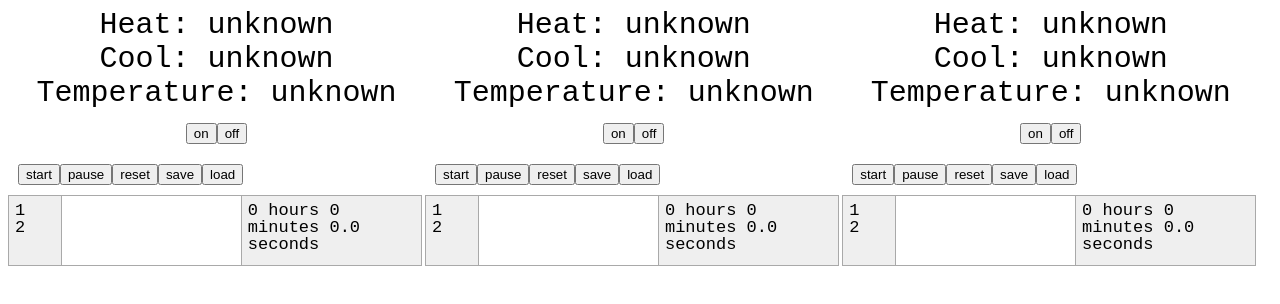
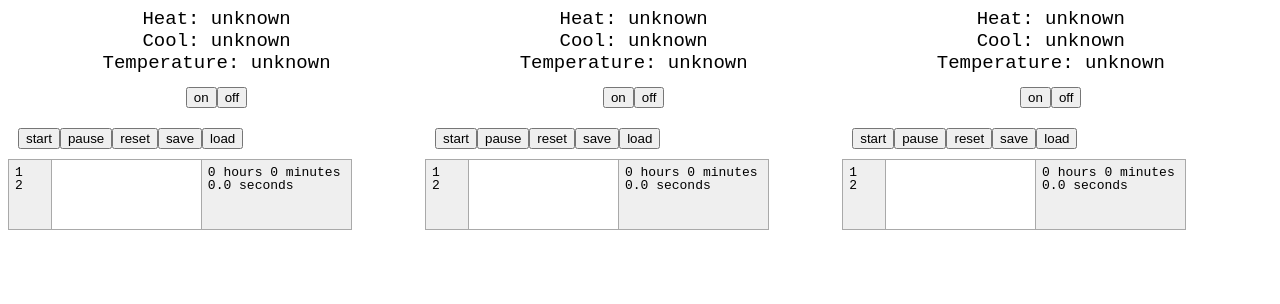
Before and after one commit to colourhigh/Hygrothermorgraphs, a plain HTML site: page Ether_Relay2/index.html in a window 1280 px wide. Drawn offline with nearby package versions, Linux system fonts and the light colour scheme; no server answers.

Commit message:
Fixed tweens, temp_tweens, resized things, fixed total time calc

```diff
--- a/Ether_Relay2/index.html
+++ b/Ether_Relay2/index.html
@@ -3,7 +3,7 @@
     <head>
     <meta http-equiv='Content-Type' content='text/html; charset=UTF-8'>
     <script src='http://code.jquery.com/jquery-1.11.1.min.js'></script>
-    <script src='http://localhost:8000/main.js'></script>
+    <script src='main.js'></script>
     <title>Hygrothermograph</title>
     </head>
     <body>
--- a/Ether_Relay2/main.js
+++ b/Ether_Relay2/main.js
@@ -64,6 +64,20 @@ $(document).ready(function() {
             return [temp_map[temp_map.length - 1][1], temp_map[temp_map.length - 1][2]];
         }
 
+        function getFloat(input) {
+            var float = parseFloat(input);
+            if (Number.isNaN(float)) {
+                throw 'error, bad number';
+            }
+            return float;
+        }
+
+        function formatDuration(seconds) {
+            var hours = parseInt(seconds / 3600, 10);
+            var minutes = parseInt(seconds / 60, 10) % 60;
+            return hours + ' hours ' + minutes + ' minutes ' + (seconds % 60).toFixed(1) + ' seconds';
+        }
+
     var Machine = function() {
         this.pc = 0;
         this.program = [];
@@ -86,9 +100,9 @@ $(document).ready(function() {
         off2 = getFloat(off2);
         steps = getFloat(steps);
         for (var i = 0; i < steps; i++) {
-            this.program.push('on');
+            this.program.push('heat_on');
             this.program.push(on1 + (on2 - on1) / steps * i);
-            this.program.push('off');
+            this.program.push('heat_off');
             this.program.push(off1 + (off2 - off1) / steps * i);
         }
     }
@@ -98,7 +112,7 @@ $(document).ready(function() {
         var pair = getTemp(temp);
         var length = pair[0] + pair[1];
         for (var i = 0; i < duration; i += length) {
-            [].push.apply(this.program, ['on', pair[0], 'off', pair[1]]);
+            [].push.apply(this.program, ['heat_on', pair[0], 'heat_off', pair[1]]);
         }
     }
 
@@ -108,7 +122,7 @@ $(document).ready(function() {
         var pair2 = getTemp(temp2);
         var ave_duration = (Math.abs(pair1[0] + pair1[1]) / 2 + Math.abs(pair2[0] + pair2[1]) / 2);
         // tween is responsible for most of the error in timing
-        machine.tween(pair1[0], pair1[1], pair2[0], pair2[1], duration / ave_duration);
+        this.tween(pair1[0], pair1[1], pair2[0], pair2[1], duration / ave_duration);
     };
 
 
@@ -214,6 +228,7 @@ $(document).ready(function() {
                         break;
                     case "stop":
                     default:
+                        console.log(machine.program[machine.pc - 1]);
                         finished = true;
                 }
             }
@@ -263,21 +278,6 @@ $(document).ready(function() {
             pause();
             parse();
         }
-
-        function getFloat(input) {
-            var float = parseFloat(input);
-            if (Number.isNaN(float)) {
-                throw 'error, bad number';
-            }
-            return float;
-        }
-
-        function formatDuration(seconds) {
-            var hours = parseInt(seconds / 3600, 10);
-            var minutes = parseInt(seconds / 60, 10) % 60;
-            return hours + ' hours ' + minutes + ' minutes ' + (seconds % 60).toFixed(1) + ' seconds';
-        }
-
 
         function parse() {
             machine = new Machine();
@@ -379,7 +379,6 @@ $(document).ready(function() {
                 }
             });
             machine.program.push('stop');
-            console.log(machine.program);
             output.html(status.join('<br/>'));
             if (!errored) {
                 var duration = formatDuration(simulate(machine.clone()).duration);
@@ -391,7 +390,7 @@ $(document).ready(function() {
 
         var wrapper = $('<div/>').css({
             width: '33%',
-            float:'left'
+            float: 'left'
         }).appendTo('#main');
 
         $('<div/>')
@@ -403,7 +402,7 @@ $(document).ready(function() {
             .append($('<div/>').addClass('cool').text('Cool: unknown'))
             .append($('<div/>').addClass('temperature').text('Temperature: unknown'))
             .css({
-                'font-size': '30px',
+                'font-size': '19px',
                 'font-family': 'monospace',
                 'text-align': 'center'
             });
@@ -493,13 +492,13 @@ $(document).ready(function() {
 
         var line_numbers = $('<div/>')
             .css({
-                width: '40px',
+                width: '30px',
                 height: '100%',
                 backgroundColor: '#efefef',
                 padding: '6px',
-                fontSize: '17px',
+                fontSize: '13px',
                 fontFamily: 'monospace',
-                lineHeight: '17px',
+                lineHeight: '13px',
                 float: 'left',
                 border: '1px solid #A9A9A9',
                 borderWidth: '1px 0 1px 1px'
@@ -507,11 +506,11 @@ $(document).ready(function() {
             .appendTo(pane);
         var textarea = $('<textarea/>')
             .css({
-                width: '40%',
+                width: 'calc(40% - 30px)',
                 padding: '6px',
-                fontSize: '17px',
+                fontSize: '13px',
                 fontFamily: 'monospace',
-                lineHeight: '17px',
+                lineHeight: '13px',
                 float: 'left',
                 resize: 'none',
                 border: '1px solid #A9A9A9'
@@ -522,13 +521,13 @@ $(document).ready(function() {
         var output = $('<div/>')
             .addClass('output_state')
             .css({
-                width: '40%',
+                width: 'calc(40% - 30px)',
                 height: '100%',
                 backgroundColor: '#efefef',
                 padding: '6px',
-                fontSize: '17px',
+                fontSize: '13px',
                 fontFamily: 'monospace',
-                lineHeight: '17px',
+                lineHeight: '13px',
                 float: 'left',
                 border: '1px solid #A9A9A9',
                 borderWidth: '1px 1px 1px 0'
```
Lines whose indentation alone changed are shown as unchanged.
